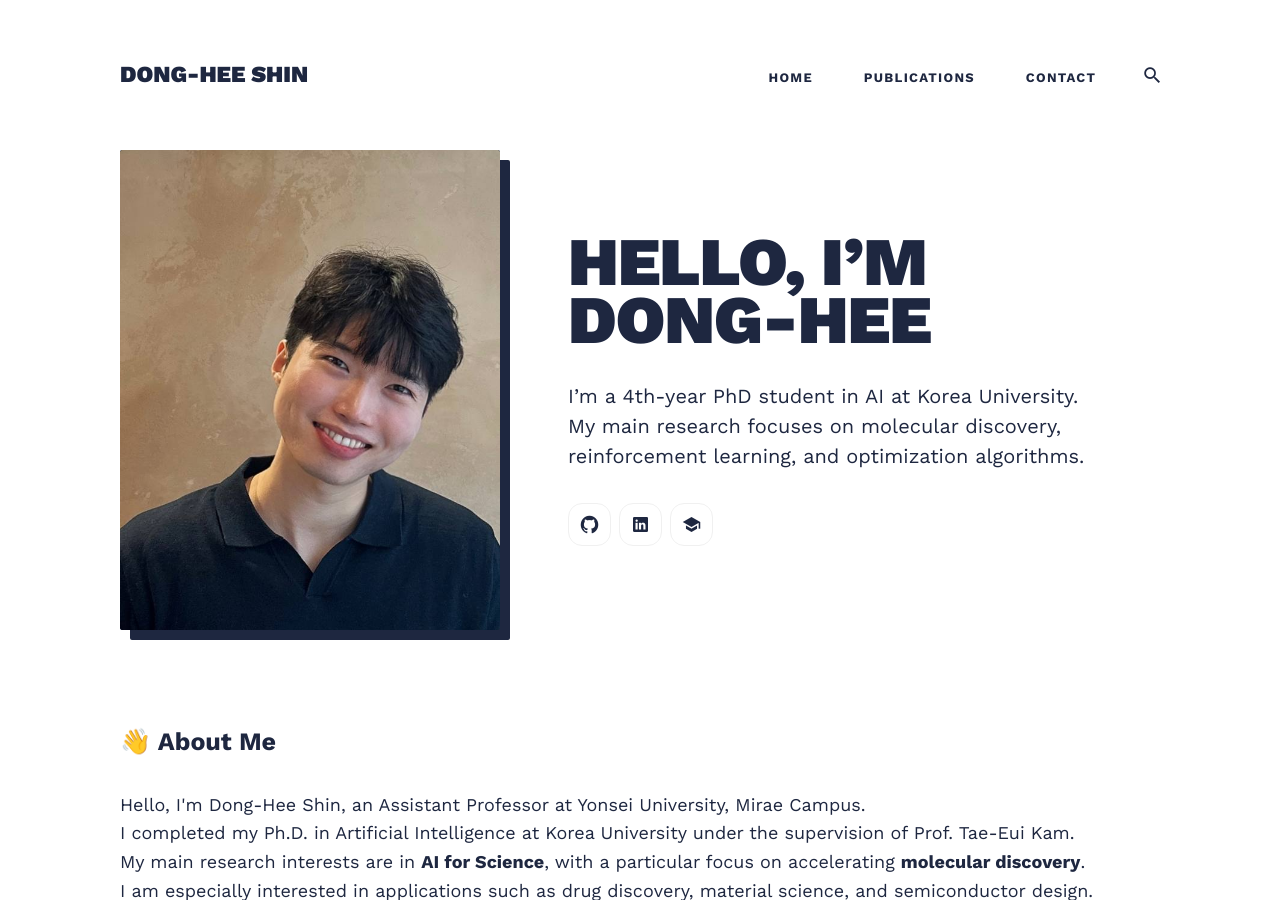
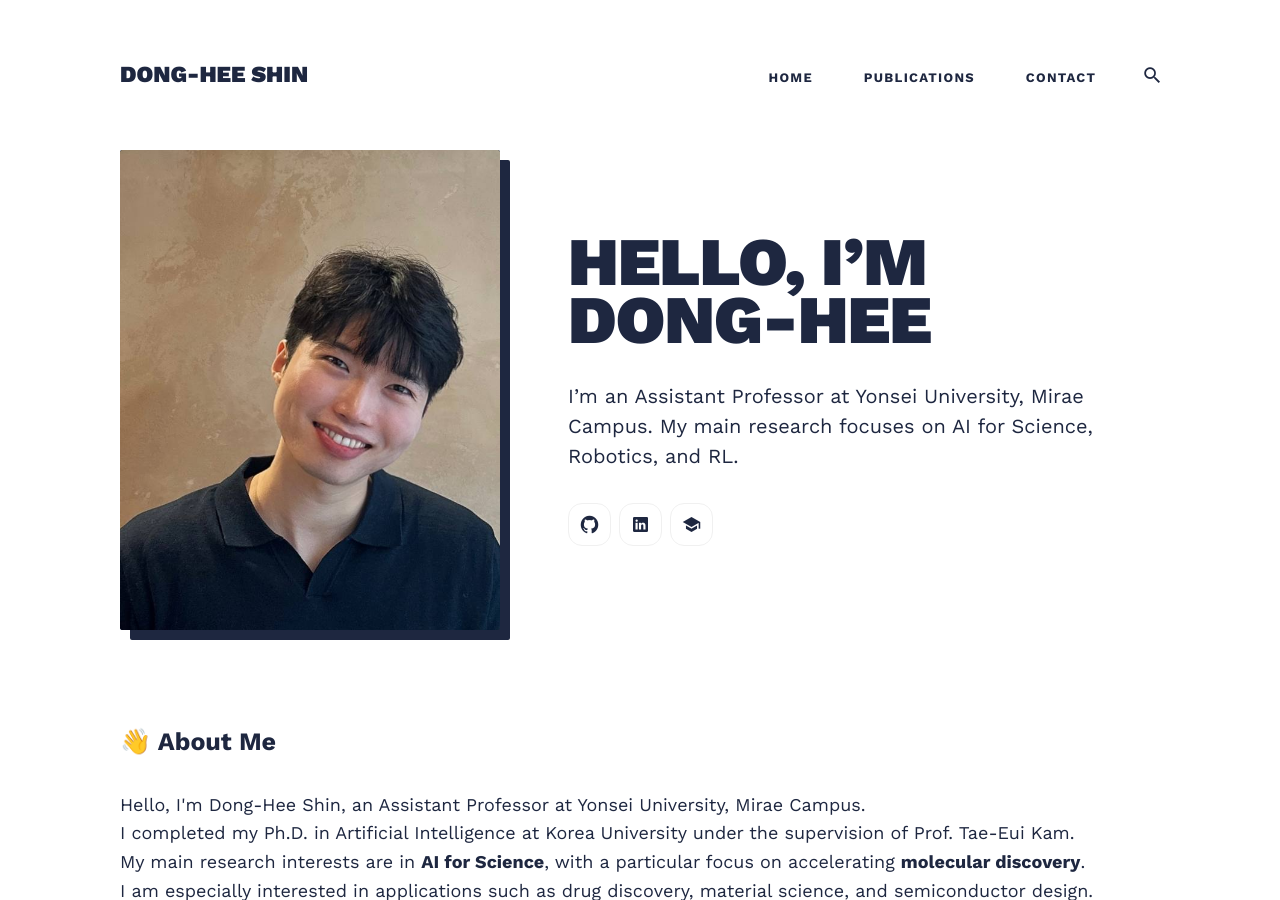
Before and after one commit to donghee-shin-page/donghee-shin-page.github.io, a Jekyll site: the page built from index.html, in a window 1280 px wide and 900 px high. Built offline with Jekyll 4.4.1, drawn with Linux system fonts in a browser that asks for light colours; nearby versions of some CDN libraries; the list of posts is cut into pages by our own code.

Commit message:
Update _config.yml

```diff
--- a/_config.yml
+++ b/_config.yml
@@ -34,7 +34,7 @@
 # Hero Settings
 hero:
   hero__title: Hello, I’m Dong-Hee
-  hero__description: I’m a 4th-year PhD student in AI at Korea University. My main research focuses on molecular discovery, reinforcement learning, and optimization algorithms.
+  hero__description: I’m an Assistant Professor at Yonsei University, Mirae Campus. My main research focuses on AI for Science, Robotics, and RL.
   hero__image: '/images/donghee_shin1.png'
 
 
```
